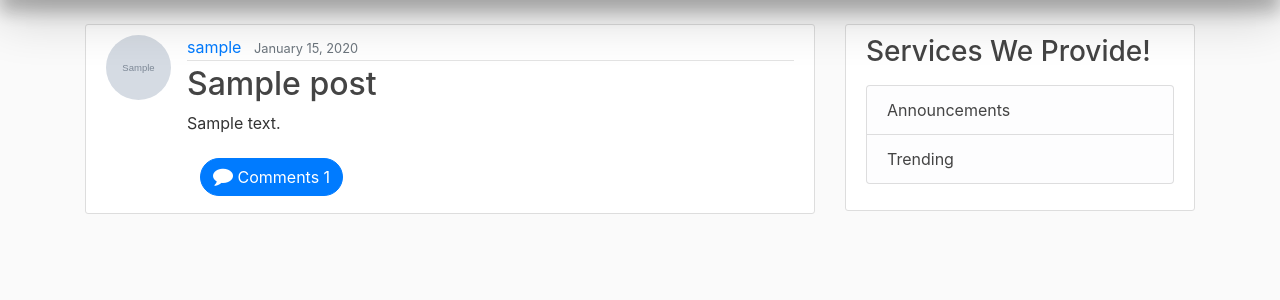
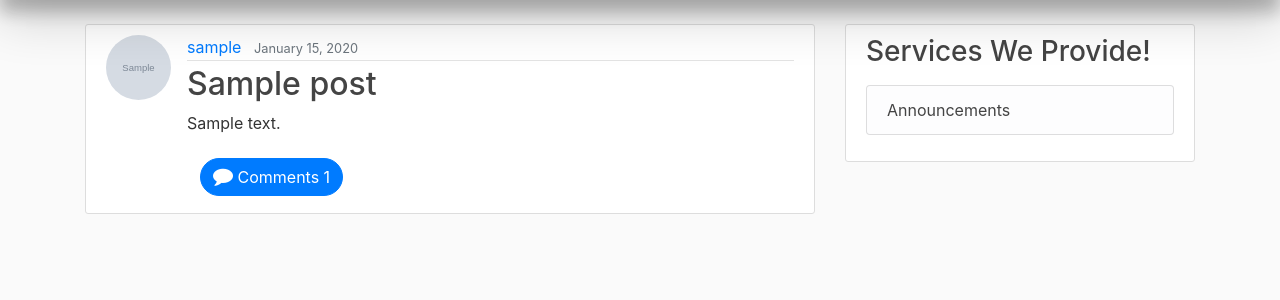
Before and after one commit to NamedSaiKrishna/CDF, a Django app: template forum/templates/forum/search.html in a window 1280 px wide. Shown: the part 56-356 px from the top of the page. Run offline with Django 3.2, Linux system fonts and the light colour scheme; the template is opened without the code that fills it: values that come from a table or form of the project are taken from there, others are empty; a user stored in the database is signed in; tables that the repository leaves empty hold one stand-in row (values such as "Sample post"); grey boxes marked "Sample" are stand-in pictures; some libraries are stand-ins or nearby versions.

Commit message:
Update search.html

```diff
--- a/forum/templates/forum/search.html
+++ b/forum/templates/forum/search.html
@@ -60,9 +60,6 @@
                 <li class="list-group-item list-group-item-light">
                     <a href="#">Announcements</a>
                 </li>
-                <li class="list-group-item list-group-item-light">
-                    <a href="#">Trending</a>
-                </li>
             </ul>
             </p>
         </div>
```
